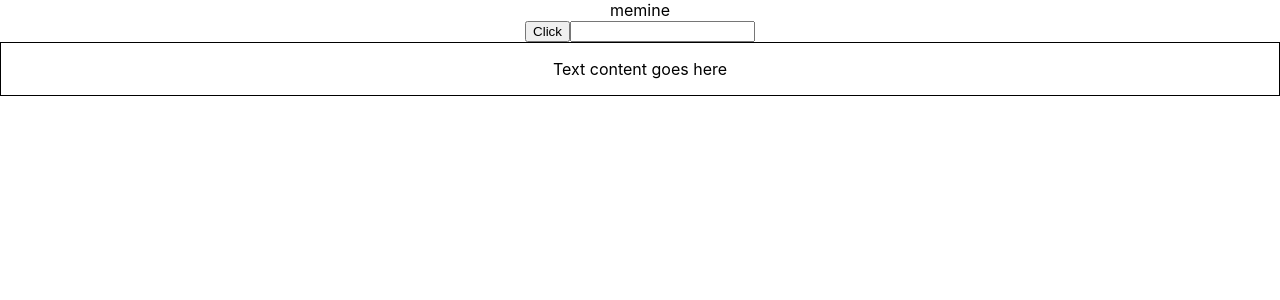
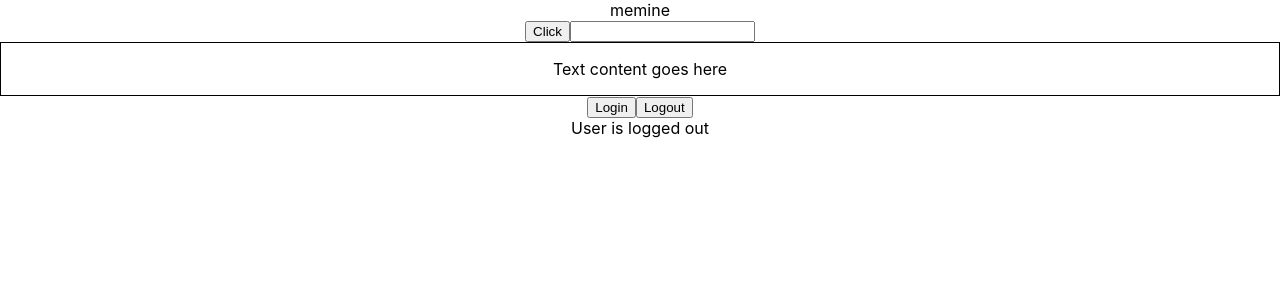
Before and after one commit to JeromeCheon/react-hooks-context-starter, a React (Create React App) app: page / in a window 1280 px wide. Shown: the top 300 px of the page. Built offline with nearby package versions, Linux system fonts and the light colour scheme.

Commit message:
Add LoggedIn compon to practice useState in basic way

```diff
--- a/src/App.tsx
+++ b/src/App.tsx
@@ -1,12 +1,9 @@
 import './App.css';
 import { Button } from './Components/Button';
 import { Container } from './Components/Container';
-import { Greet } from './Components/Greet';
-import { Heading } from './Components/Heading';
 import { Input } from './Components/Input';
-import { Oscar } from './Components/Oscar';
 import { Person } from './Components/Person';
-import { Status } from './Components/Status';
+import { LoggedIn } from './Components/state/LoggedIn';
 
 function App() {
 	return (
@@ -24,6 +21,7 @@
 				}}
 			/>
 			<Container style={{ border: '1px solid black', padding: '1rem' }} />
+			<LoggedIn />
 		</div>
 	);
 }
--- /dev/null
+++ b/src/Components/state/LoggedIn.tsx
@@ -0,0 +1,18 @@
+import { useState } from 'react';
+
+export const LoggedIn = () => {
+	const [isLoggedIn, setIsLoggedIn] = useState(false);
+	const handleLogin = () => {
+		setIsLoggedIn(true);
+	};
+	const handleLogout = () => {
+		setIsLoggedIn(false);
+	};
+	return (
+		<div>
+			<button onClick={handleLogin}>Login</button>
+			<button onClick={handleLogout}>Logout</button>
+			<div>User is {isLoggedIn ? 'logged in' : 'logged out'}</div>
+		</div>
+	);
+};
```
